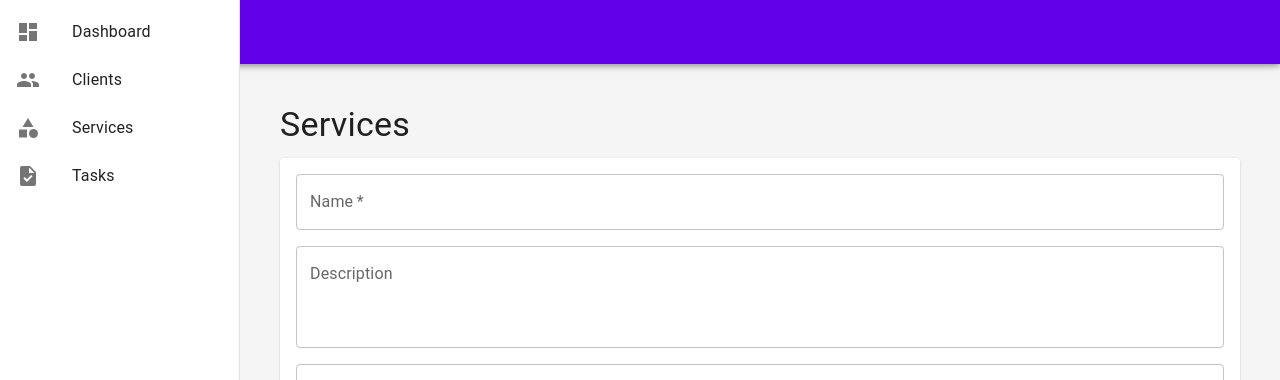
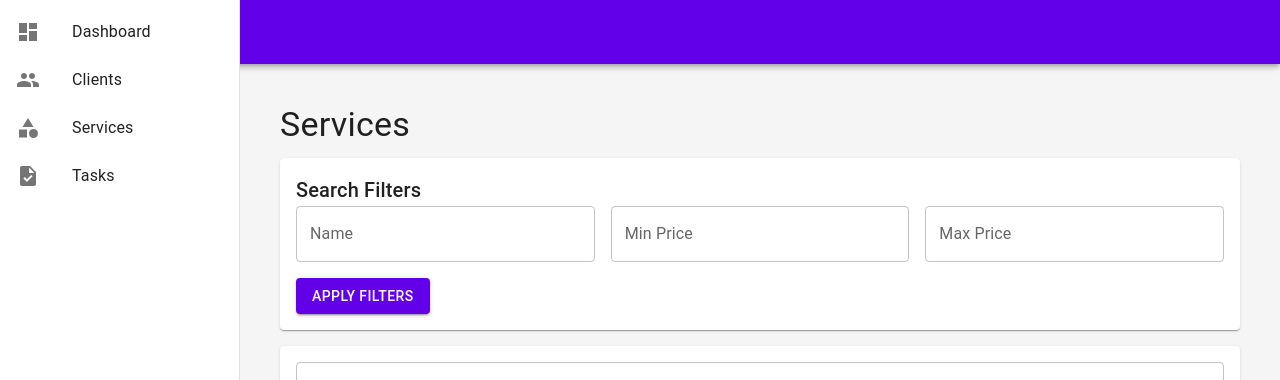
Before and after one commit to Panzokourt/Advize_App, a React (Create React App) app in the folder advizeapp-frontend/: page /services in a window 1280 px wide. Shown: the top 380 px of the page. Built offline with nearby package versions, Linux system fonts and the light colour scheme; no server answers.

Commit message:
Update Service Page

```diff
--- a/advizeapp-frontend/src/pages/Services.js
+++ b/advizeapp-frontend/src/pages/Services.js
@@ -11,6 +11,7 @@ import {
   useTheme,
 } from "@mui/material";
 
+// Dynamic backend URL (uses environment variable or default fallback)
 const BACKEND_URL = process.env.REACT_APP_BACKEND_URL || "https://advizeapp-0bd9740bb742.herokuapp.com";
 
 const Services = () => {
@@ -21,13 +22,22 @@ const Services = () => {
     price: "",
   });
   const [editingService, setEditingService] = useState(null);
+  const [filters, setFilters] = useState({
+    company_id: 1,
+    name: "",
+    min_price: "",
+    max_price: "",
+  });
 
   const theme = useTheme();
   const isSmallScreen = useMediaQuery(theme.breakpoints.down("sm"));
 
+  // Fetch services with optional filters
   const fetchServices = async () => {
     try {
-      const response = await axios.get(`${BACKEND_URL}/api/v1/services/`);
+      const response = await axios.get(`${BACKEND_URL}/api/v1/services/`, {
+        params: filters,
+      });
       setServices(response.data);
     } catch (error) {
       console.error("Error fetching services:", error.response?.data || error.message);
@@ -36,8 +46,9 @@ const Services = () => {
 
   useEffect(() => {
     fetchServices();
-  }, []);
+  }, [filters]);
 
+  // Handle form submission for create/update
   const handleSubmit = async (e) => {
     e.preventDefault();
     try {
@@ -53,7 +64,10 @@ const Services = () => {
         );
         setEditingService(null);
       } else {
-        const response = await axios.post(`${BACKEND_URL}/api/v1/services/`, formData);
+        const response = await axios.post(
+          `${BACKEND_URL}/api/v1/services/`,
+          { ...formData, company_id: filters.company_id }
+        );
         setServices((prev) => [...prev, response.data]);
       }
       setFormData({ name: "", description: "", price: "" });
@@ -62,6 +76,7 @@ const Services = () => {
     }
   };
 
+  // Edit a service
   const handleEdit = (service) => {
     setEditingService(service);
     setFormData({
@@ -71,6 +86,7 @@ const Services = () => {
     });
   };
 
+  // Delete a service
   const handleDelete = async (id) => {
     try {
       await axios.delete(`${BACKEND_URL}/api/v1/services/${id}`);
@@ -80,11 +96,62 @@ const Services = () => {
     }
   };
 
+  // Handle filter changes
+  const handleFilterChange = (e) => {
+    setFilters({ ...filters, [e.target.name]: e.target.value });
+  };
+
   return (
     <Box sx={{ padding: isSmallScreen ? 1 : 2 }}>
       <Typography variant="h4" gutterBottom>
         Services
       </Typography>
+
+      {/* Filter Section */}
+      <Paper sx={{ padding: isSmallScreen ? 1 : 2, marginBottom: 2 }}>
+        <Typography variant="h6">Search Filters</Typography>
+        <Grid container spacing={2}>
+          <Grid item xs={12} sm={4}>
+            <TextField
+              label="Name"
+              name="name"
+              fullWidth
+              value={filters.name}
+              onChange={handleFilterChange}
+            />
+          </Grid>
+          <Grid item xs={12} sm={4}>
+            <TextField
+              label="Min Price"
+              name="min_price"
+              fullWidth
+              type="number"
+              value={filters.min_price}
+              onChange={handleFilterChange}
+            />
+          </Grid>
+          <Grid item xs={12} sm={4}>
+            <TextField
+              label="Max Price"
+              name="max_price"
+              fullWidth
+              type="number"
+              value={filters.max_price}
+              onChange={handleFilterChange}
+            />
+          </Grid>
+        </Grid>
+        <Button
+          variant="contained"
+          color="primary"
+          onClick={fetchServices}
+          sx={{ marginTop: 2 }}
+        >
+          Apply Filters
+        </Button>
+      </Paper>
+
+      {/* Add/Edit Service Section */}
       <Paper sx={{ padding: isSmallScreen ? 1 : 2, marginBottom: 2 }}>
         <form onSubmit={handleSubmit}>
           <Grid container spacing={2}>
@@ -104,9 +171,7 @@ const Services = () => {
                 multiline
                 rows={3}
                 value={formData.description}
-                onChange={(e) =>
-                  setFormData({ ...formData, description: e.target.value })
-                }
+                onChange={(e) => setFormData({ ...formData, description: e.target.value })}
               />
             </Grid>
             <Grid item xs={12}>
@@ -120,13 +185,20 @@ const Services = () => {
               />
             </Grid>
             <Grid item xs={12}>
-              <Button variant="contained" color="primary" type="submit" fullWidth={isSmallScreen}>
-                {editingService ? "Update" : "Add"} Service
+              <Button
+                variant="contained"
+                color="primary"
+                type="submit"
+                fullWidth={isSmallScreen}
+              >
+                {editingService ? "Update Service" : "Add Service"}
               </Button>
             </Grid>
           </Grid>
         </form>
       </Paper>
+
+      {/* Services List Section */}
       <Grid container spacing={isSmallScreen ? 1 : 2}>
         {services.map((service) => (
           <Grid item xs={12} sm={6} md={4} key={service.id}>
@@ -134,7 +206,9 @@ const Services = () => {
               <Typography variant="h6">{service.name}</Typography>
               <Typography variant="body2">{service.description}</Typography>
               <Typography variant="body2">Price: ${service.price.toFixed(2)}</Typography>
-              <Box sx={{ marginTop: 1, textAlign: isSmallScreen ? "center" : "left" }}>
+              <Box
+                sx={{ marginTop: 1, textAlign: isSmallScreen ? "center" : "left" }}
+              >
                 <Button
                   variant="outlined"
                   color="secondary"
```
Also changed, not shown: 1 other file (tests, documents, lock files or other folders).
